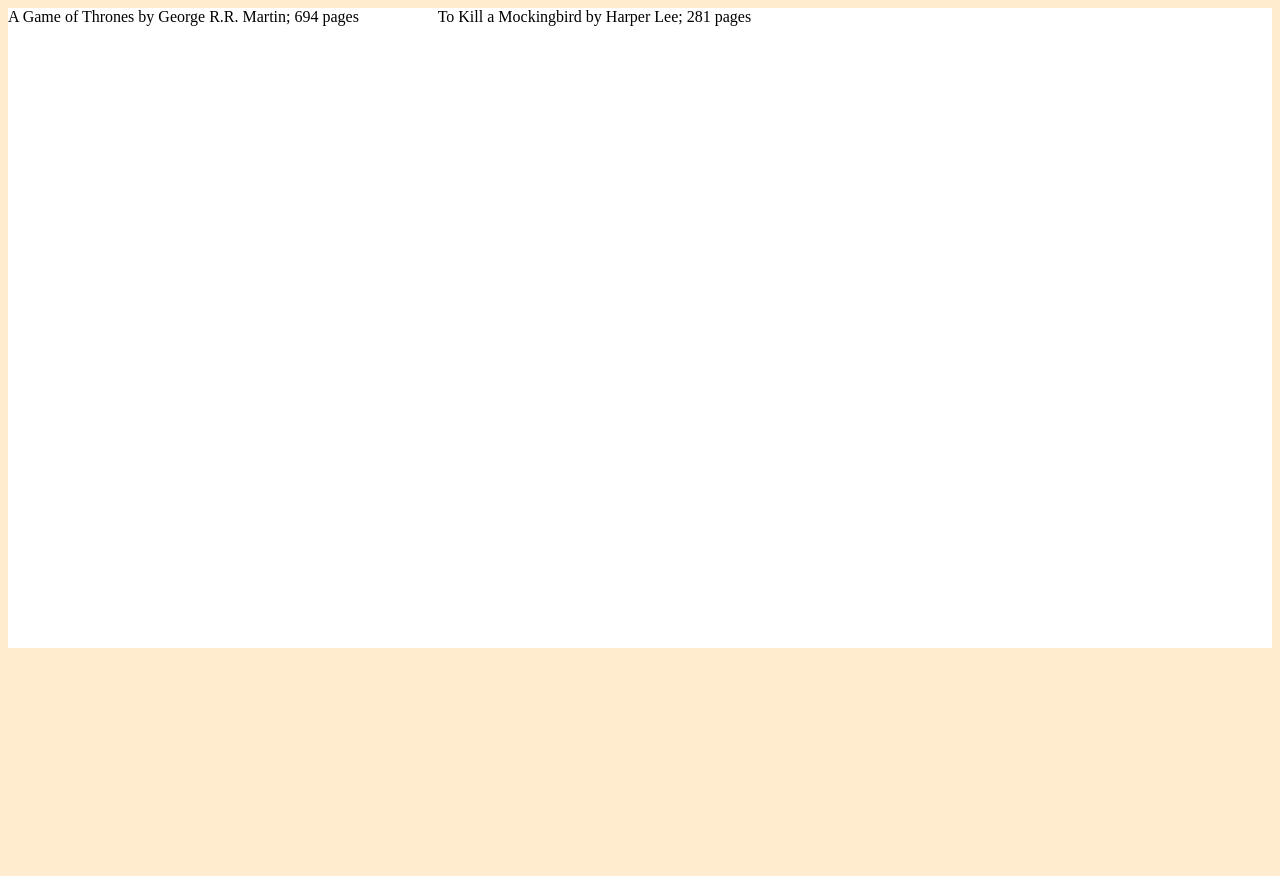
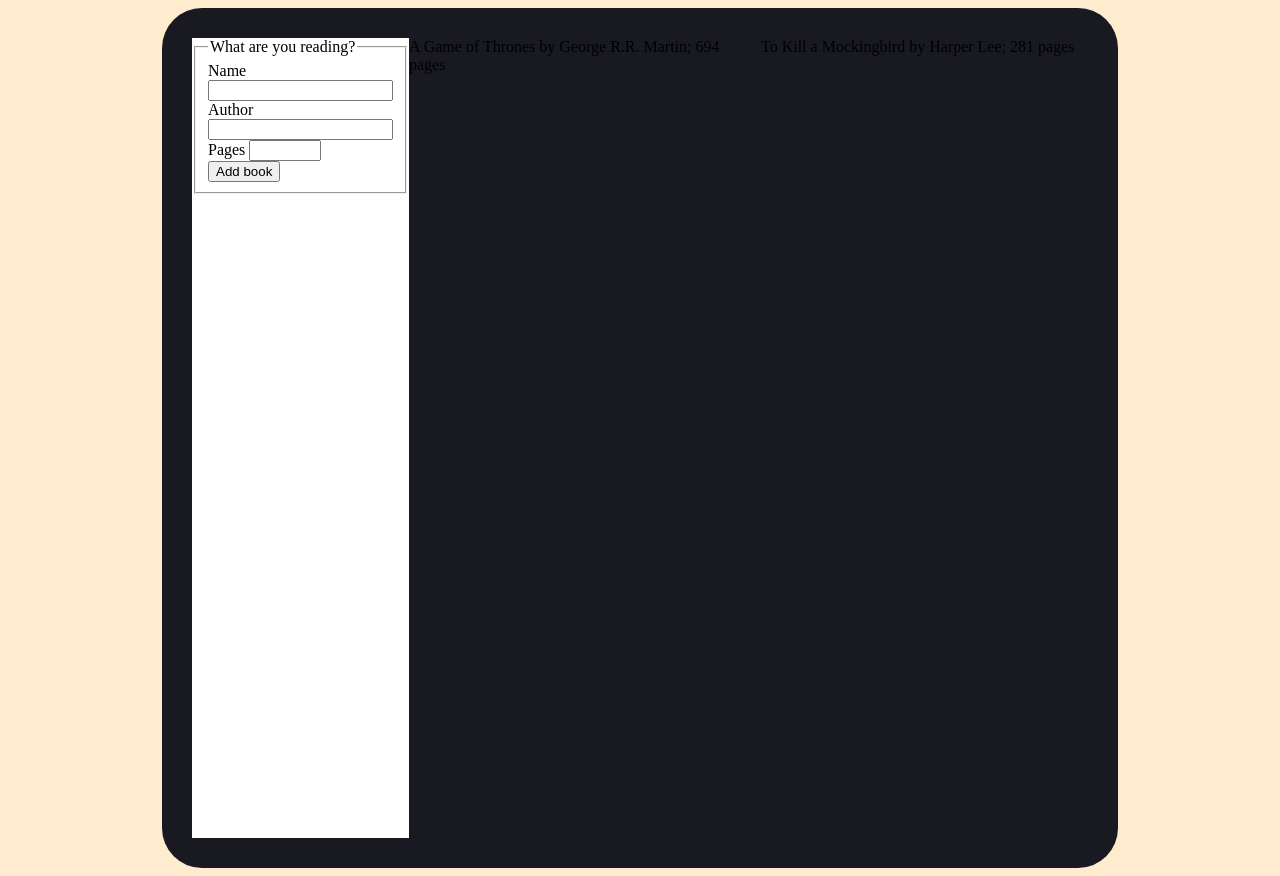
Before and after one commit to angie0123/Library-App, a plain HTML site: page index.html in a window 1280 px wide. Before the commit the page ends 800 px from the top, so only its background shows below. Drawn offline with Linux system fonts and the light colour scheme.

Commit message:
Add form html

```diff
--- a/index.html
+++ b/index.html
@@ -9,6 +9,35 @@
     <title>Library is Open</title>
   </head>
   <body>
-    <div class="library"></div>
-  </body>
+      <div class="container">
+          <div class="form">
+              <form action="">
+                  <fieldset>
+                      <legend>
+                          What are you reading?
+                        </legend>
+                      <div class="form-input">
+
+                          <label for="name">Name</label>
+                          <input type="text" id="name" required>
+                    </div>
+                    <div class="form-input">
+
+                        <label for="author">Author</label>
+                        <input type="text" id="author" required>
+                  </div>
+                  <div class="form-input">
+
+                    <label for="pages">Pages</label>
+                    <input type="number" id="pages" required max="1000" min="1">
+              </div>
+                   <button class="add-book">Add book</button>
+                  </fieldset>
+
+              </form>
+
+          </div>
+          <div class="library"></div>
+        </body>
+    </div>
 </html>
--- a/styles.css
+++ b/styles.css
@@ -1,11 +1,25 @@
 body {
   background: blanchedalmond;
+}
+
+.container {
+  border-radius: 40px;
+  width: 70vw;
+  height: 100vh;
+  margin: 0 auto;
+  background: rgb(25, 25, 34);
+  display: grid;
+  grid-template-columns: 1fr 4fr;
+  padding: 30px;
 }
 
 .library {
   display: grid;
   grid-template-columns: repeat(auto-fill, minmax(300px, 1fr));
-  background: white;
-  height: 80vh;
+  background: transparent;
   grid-gap: 25px;
 }
+
+.form {
+  background: white;
+}
```
